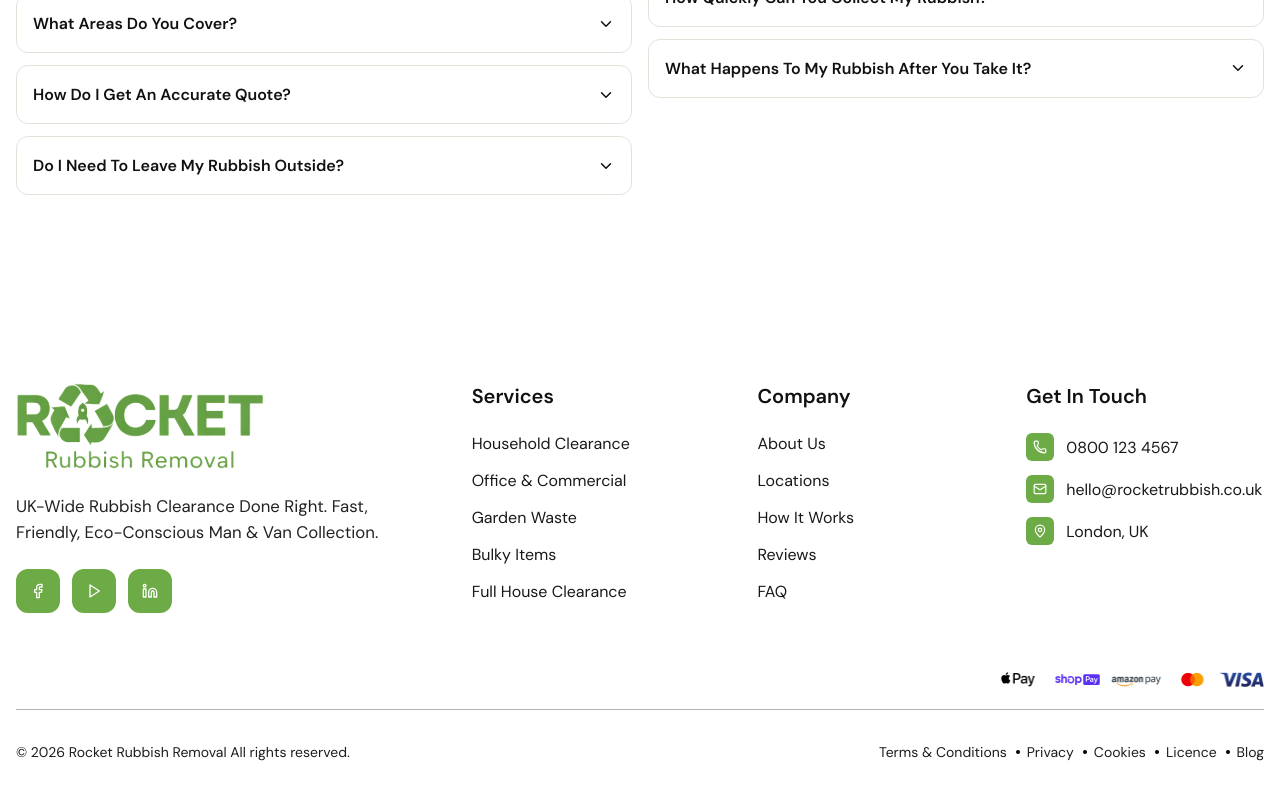
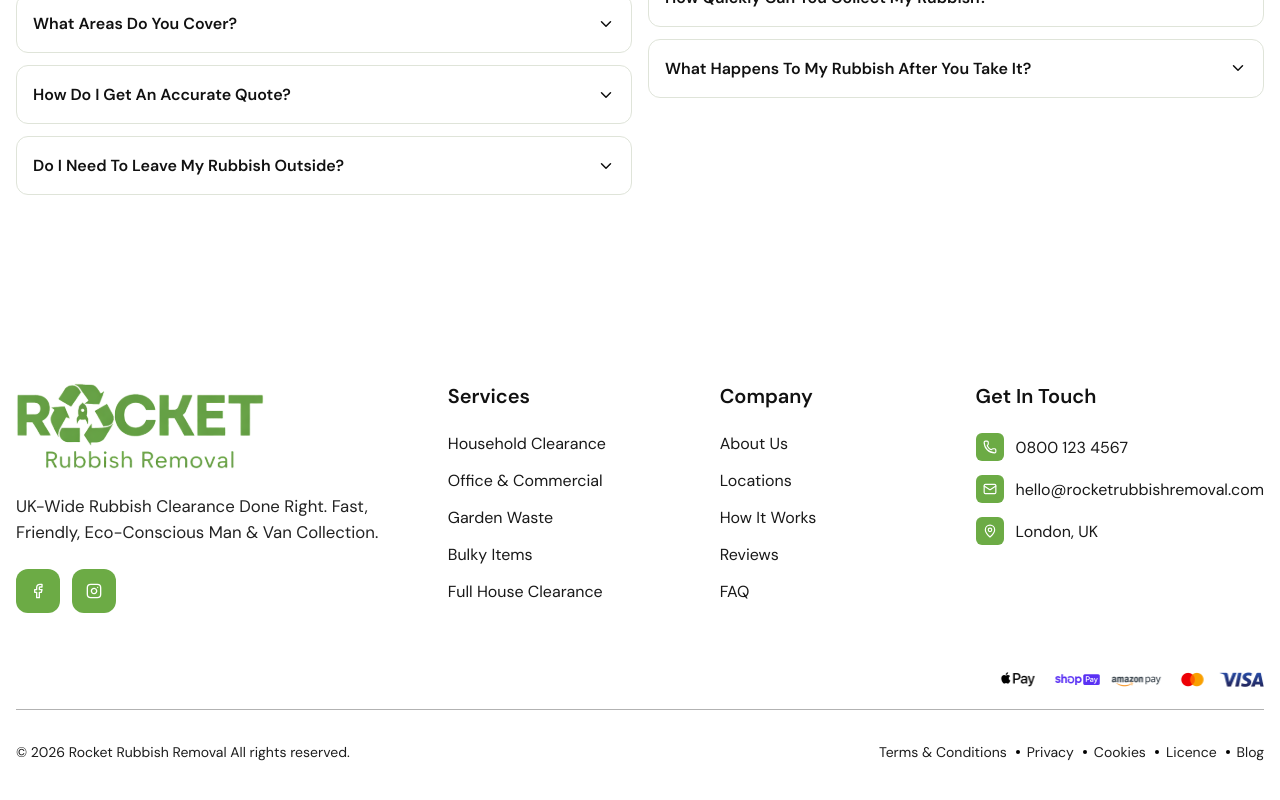
Before and after one commit to rajat-singh1998/Rocket, a Next.js app: page /services in a window 1280 px wide. Shown: the part 4400-5200 px from the top of the page. Built offline with nearby package versions, Linux system fonts and the light colour scheme; no server answers.

Commit message:
Update website contact links and server config

```diff
--- a/src/components/layout/SiteFooter.jsx
+++ b/src/components/layout/SiteFooter.jsx
@@ -1,12 +1,11 @@
-import { Facebook, Linkedin, Mail, MapPin, Phone, Play } from "lucide-react";
+import { Facebook, Instagram, Mail, MapPin, Phone } from "lucide-react";
 import { Link } from "../../lib/router";
 import { footerLinks } from "../../data/homeContent";
 
 const contactIcons = [Phone, Mail, MapPin];
 const socialLinks = [
-  { label: "Facebook", icon: Facebook },
-  { label: "YouTube", icon: Play },
-  { label: "LinkedIn", icon: Linkedin }
+  { label: "Facebook", icon: Facebook, href: "https://www.facebook.com/rocketrubbishremoval/" },
+  { label: "Instagram", icon: Instagram, href: "https://www.instagram.com/official_rocketrubbishremoval/" }
 ];
 
 const serviceLinkMap = {
@@ -27,7 +26,7 @@ const companyLinkMap = {
 
 const contactLinkMap = [
   { href: "tel:08001234567" },
-  { href: "mailto:hello@rocketrubbish.co.uk" },
+  { href: "mailto:hello@rocketrubbishremoval.com" },
   { href: "/contact-us", isInternal: true }
 ];
 
@@ -46,7 +45,7 @@ export default function SiteFooter() {
                 const Icon = item.icon;
 
                 return (
-                  <a key={item.label} href="#" aria-label={item.label} className="site-footer__social-link">
+                  <a key={item.label} href={item.href} aria-label={item.label} className="site-footer__social-link" target="_blank" rel="noopener noreferrer">
                     <Icon size={16} />
                   </a>
                 );
--- a/src/components/sections/LegalContactBar.jsx
+++ b/src/components/sections/LegalContactBar.jsx
@@ -2,7 +2,7 @@ import { Mail, MapPin, Phone } from "lucide-react";
 
 const items = [
   { label: "0800 123 4567", icon: Phone },
-  { label: "hello@rocketrubbish.co.uk", icon: Mail },
+  { label: "hello@rocketrubbishremoval.com", icon: Mail },
   { label: "London, UK", icon: MapPin }
 ];
 
--- a/src/data/homeContent.js
+++ b/src/data/homeContent.js
@@ -373,7 +373,7 @@ export const finalCtaSection = {
 export const footerLinks = {
   services: ["Household Clearance", "Office & Commercial", "Garden Waste", "Bulky Items", "Full House Clearance"],
   company: ["About Us", "Locations", "How It Works", "Reviews", "FAQ"],
-  contact: ["0800 123 4567", "hello@rocketrubbish.co.uk", "London, UK"]
+  contact: ["0800 123 4567", "hello@rocketrubbishremoval.com", "London, UK"]
 };
 
 export const adminMenu = [
--- a/src/views/public/ContactPage.jsx
+++ b/src/views/public/ContactPage.jsx
@@ -16,7 +16,7 @@ import {
 
 const contactCards = [
   { title: "Phone Support", detail: "Speak directly with our friendly team", value: "0800 123 4567", icon: Phone },
-  { title: "Email", detail: "For detailed enquiries", value: "hello@rocketrubbish.co.uk", icon: Mail },
+  { title: "Email", detail: "For detailed enquiries", value: "hello@rocketrubbishremoval.com", icon: Mail },
   { title: "Location", detail: "Visit us by appointment", value: "London, UK", icon: MapPin }
 ];
 
```
Also changed, not shown: 2 other files (tests, documents, lock files or other folders).
